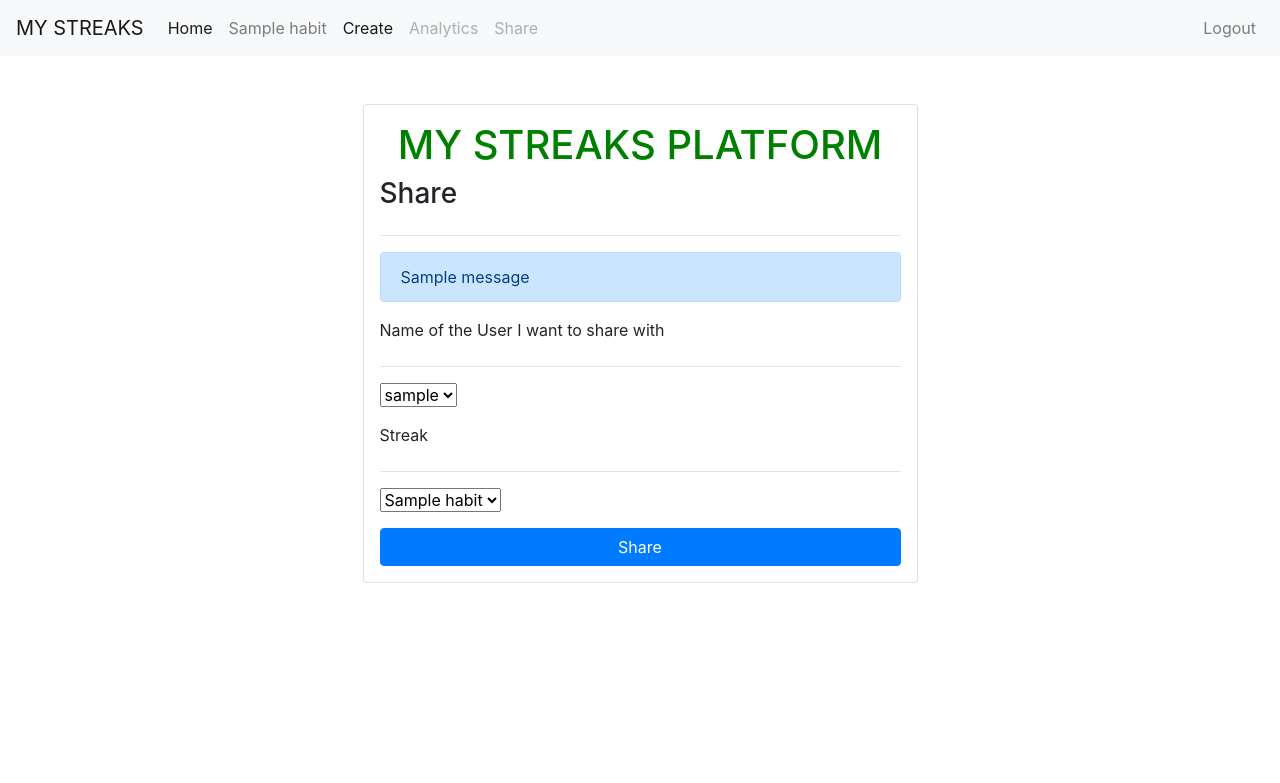
After one commit to der-john/tryinghard, a Django app: template trh/habits/templates/habits/share.html in a window 1280 px wide. The commit adds this page. Shown: the top 783 px of the page. Run offline with Django 5.2, Linux system fonts and the light colour scheme; tables that the repository leaves empty hold one stand-in row (values such as "Sample post"); the template is opened without the code that fills it: values that come from a table or form of the project are taken from there, most other values are stand-ins (such as "Sample title", 1, 10 or a date in 2020); one stand-in notice (Sample message) is shown; some libraries are stand-ins or nearby versions.

Commit message:
wip: users may share their streaks

```diff
--- a/trh/habits/admin.py
+++ b/trh/habits/admin.py
@@ -8,10 +8,7 @@ class EntryInline(admin.StackedInline):
 
 class HabitAdmin(admin.ModelAdmin):
     fieldsets = [
-        (None, {"fields": ["user", "start_date"]}),
-        ("Habit Information",
-            {"fields": ["title", "description", "is_intensity"],
-             "classes": ["collapse"]}),
+        (None, {"fields": ["user", "title", "description", "start_date", "viewers", "is_intensity"]}),
     ]
     inlines = [EntryInline]
 
--- a/trh/habits/models.py
+++ b/trh/habits/models.py
@@ -8,10 +8,16 @@ import string
 
 class Habit(models.Model):
     user = models.ForeignKey(User, on_delete=models.CASCADE)
+
     default_title = 'New Challenge ' + ''.join(random.choice(string.ascii_uppercase + string.digits) for _ in range(5))
     title = models.CharField(max_length=40, default=default_title)
+
     description = models.CharField(max_length=250, blank=True, default='')
-    start_date = models.DateField("habit start date", default=timezone.now())
+
+    viewers = models.ManyToManyField(User, related_name="shared_habits")
+
+    start_date = models.DateField("habit start date", default=timezone.now()) # TODO: Do something interesting with this
+
     is_intensity = models.BooleanField(default=False)
 
     def __str__(self):
@@ -20,9 +26,14 @@ class Habit(models.Model):
 
 class Entry(models.Model):
     habit = models.ForeignKey(Habit, on_delete=models.CASCADE)
+
     date = models.DateField("date of entry", default=timezone.now())
-    entry_text = models.CharField(max_length=400, blank=True, default='')
-    intensity = models.IntegerField(default=5, blank=True)
+
+    entry_text = models.CharField(max_length=400, blank=True, default='') # TODO: Do something interesting with this
+
+    intensity = models.IntegerField(default=5, blank=True) # TODO: Do something interesting with this
+
     color = models.CharField(max_length=400, default='#008000')
+
     def __str__(self):
         return self.entry_text
--- /dev/null
+++ b/trh/habits/templates/habits/share.html
@@ -0,0 +1,79 @@
+<html>
+<head>
+	<meta charset="utf-8" />
+	<title>Share 1 of MY STREAKS</title>
+    <link rel="stylesheet" href="https://cdn.jsdelivr.net/npm/bootstrap@4.0.0/dist/css/bootstrap.min.css" integrity="sha384-Gn5384xqQ1aoWXA+058RXPxPg6fy4IWvTNh0E263XmFcJlSAwiGgFAW/dAiS6JXm" crossorigin="anonymous">
+</head>
+<body>
+<nav class="navbar navbar-expand-lg navbar-light bg-light justify-content-between">
+    <a class="navbar-brand" href="/trh/{{u_id}}/">MY STREAKS</a>
+    <button class="navbar-toggler" type="button" data-toggle="collapse" data-target="#navbarNavAltMarkup" aria-controls="navbarNavAltMarkup" aria-expanded="false" aria-label="Toggle navigation">
+        <span class="navbar-toggler-icon"></span>
+    </button>
+    <div class="collapse navbar-collapse" id="navbarNavAltMarkup">
+        <ul class="navbar-nav">
+        <a class="nav-item nav-link active" href="#">Home <span class="sr-only">(current)</span></a>
+
+        {% for habit in nav_streak_list %}
+            <a class="nav-item nav-link" href="/trh/{{ u_id }}/{{ habit.id }}/">{{ habit }}</a>
+        {% endfor %}
+        <a class="nav-item nav-link active" href="/trh/{{ u_id }}/create">Create</a>
+        <a class="nav-item nav-link disabled" href="#">Analytics</a>
+        <a class="nav-item nav-link disabled" href="#">Share</a>
+        </div>
+        <ul class="navbar-nav ml-auto">
+        <a class="nav-item nav-link" href="/trh/logout">Logout</a>
+        </div>
+    </ul>
+</nav>
+<div class="container mt-5">
+    <!-- Share form -->
+    <form class="col-6 mx-auto card p-3 shadow-lg" method="post" enctype="multipart/form-data">
+        <h1 style="text-align: center;"><span style="color: green;">MY STREAKS PLATFORM</span></h1>
+
+        {% csrf_token %}  <!-- CSRF token for security -->
+
+        <!-- Login heading -->
+        <h3>Share</h3>
+        <hr/>
+
+        <!-- Display error/success messages -->
+        {% if messages %}
+        <div class="alert alert-primary" role="alert">
+            {% for message in messages %}
+            {{ message }}
+            {% endfor %}
+        </div>
+        {% endif %}
+
+        <!-- Username input field -->
+        <div class="form-group">
+            <label for="exampleInputUser1">Name of the User I want to share with</label>
+            <!-- Dropdown to select a user to share the streak with -->
+            <hr/>
+            <select id="exampleInputUser1" name="viewerId">
+            {% for user in users %}
+                <option value={{ user.id }}>{{ user }}</option>
+            {% endfor %}
+            </select>
+        </div>
+
+        <!-- Streak input field -->
+        <div class="form-group">
+            <label for="exampleInputStreak1">Streak</label>
+            <hr/>
+            <select id="exampleInputStreak1" name="habitId">
+            <option value={{ current_habit.id }}>{{ current_habit.title }}</option>
+            {% for habit in habits %}
+                <option value={{ habit.id }}>{{ habit.title }}</option>
+            {% endfor %}
+            </select>
+        </div>
+
+        <!-- Submit button -->
+        <button type="submit" class="btn btn-primary">Share</button>
+    </form>
+</div>
+<script src="/static/bootstrap/js/bootstrap.js" type="text/javascript"></script>
+</body>
+</html>
--- a/trh/habits/templates/login.html
+++ b/trh/habits/templates/login.html
@@ -1,5 +1,7 @@
 <html>
 <head>
+	<meta charset="utf-8" />
+	<title>Log in to MY STREAKS</title>
     <link rel="stylesheet" href="https://cdn.jsdelivr.net/npm/bootstrap@4.0.0/dist/css/bootstrap.min.css" integrity="sha384-Gn5384xqQ1aoWXA+058RXPxPg6fy4IWvTNh0E263XmFcJlSAwiGgFAW/dAiS6JXm" crossorigin="anonymous">
 </head>
 <body>
@@ -50,11 +52,11 @@
             <input type="password" name="password" class="form-control" id="exampleInputPassword1" placeholder="Password" required>
         </div>
 
-        <!-- Link to registration page -->
+        <!-- Link to registration page TODO: Make one -->
         <p>Don't have an account <a href="/register/">Register</a> </p>
 
         <!-- Submit button -->
-        <button type="submit" class="btn btn-primary">Submit</button>
+        <button type="submit" class="btn btn-primary">Login</button>
     </form>
 </div>
 <script src="/static/bootstrap/js/bootstrap.js" type="text/javascript"></script>
--- a/trh/habits/urls.py
+++ b/trh/habits/urls.py
@@ -7,6 +7,7 @@ urlpatterns = [
     path("logout/", views.logout_view),
     path("<int:u_id>/", views.index, name="index"),
     path("<int:u_id>/create", views.create, name="create"),
+    path("<int:u_id>/share", views.share, name="share"),
     # ex: /trh/5/5/
     path("<int:u_id>/<int:h_id>/", views.detail, name="detail"),
     path("<int:u_id>/<int:h_id>/setentry", views.setentry, name="setentry"),
```
Also changed, not shown: trh/habits/templates/habits/detail.html (+7 -9 lines), trh/habits/templates/habits/index.html (+15 -0 lines), trh/habits/views.py (+33 -4 lines), trh/habits/migrations/0002_habit_viewers_alter_entry_date_and_more.py (added), trh/habits/migrations/0003_alter_entry_date_alter_habit_start_date_and_more.py (added).
